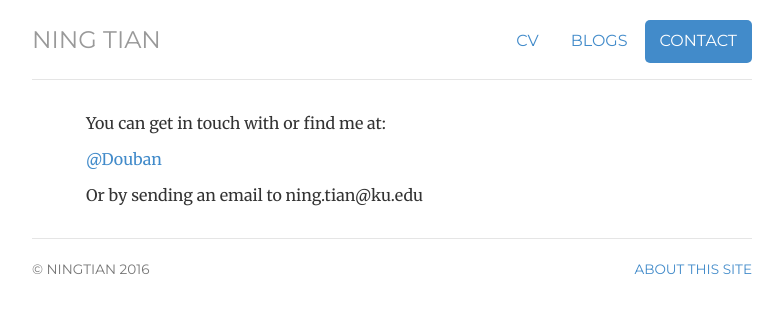
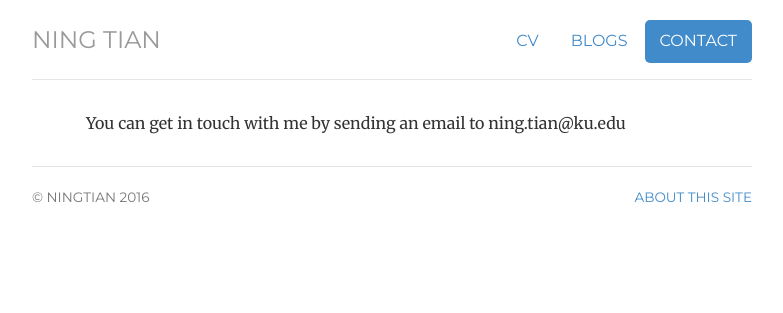
Before and after one commit to ningtian/ningtian.github.io, a Jekyll site: the page built from contact/index.html, in a window 1280 px wide. Shown: the top 313 px of the page, without its empty margins (248-1031 px from the left). Built offline with Jekyll 4.4.1, drawn with Linux system fonts in a browser that asks for light colours.

Commit message:
Update index.html

```diff
--- a/contact/index.html
+++ b/contact/index.html
@@ -9,12 +9,6 @@ description: Contact information for Ning Tian.
 ---
 <div class="contact">
 
-	<p>You can get in touch with or find me at:</p>
-
-	<ul class="list-unstyled">
-	<li><a href="https://www.douban.com/people/nwpu642/">@Douban</a></li>
-	</ul>
-
-	Or by sending an email to ning.tian@ku.edu
+	<p>You can get in touch with me by sending an email to ning.tian@ku.edu </p>
 
 </div>
```
